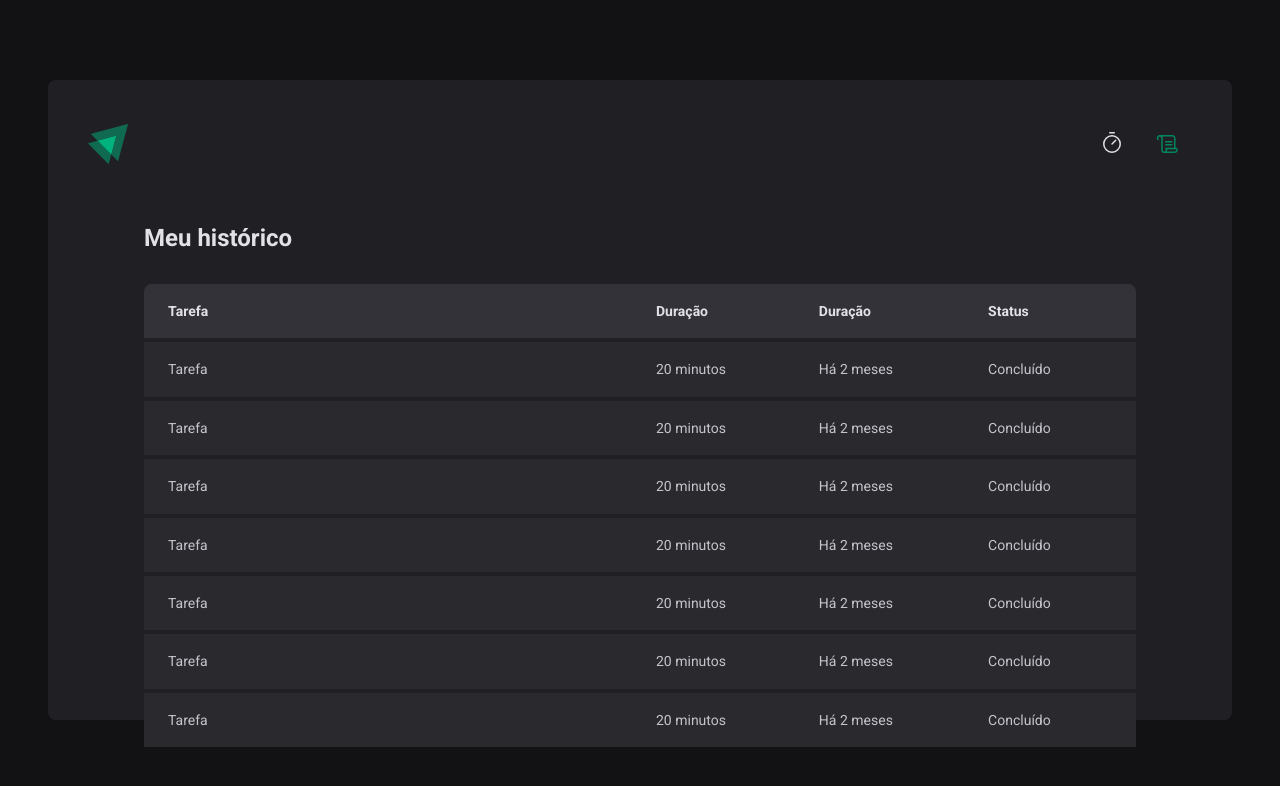
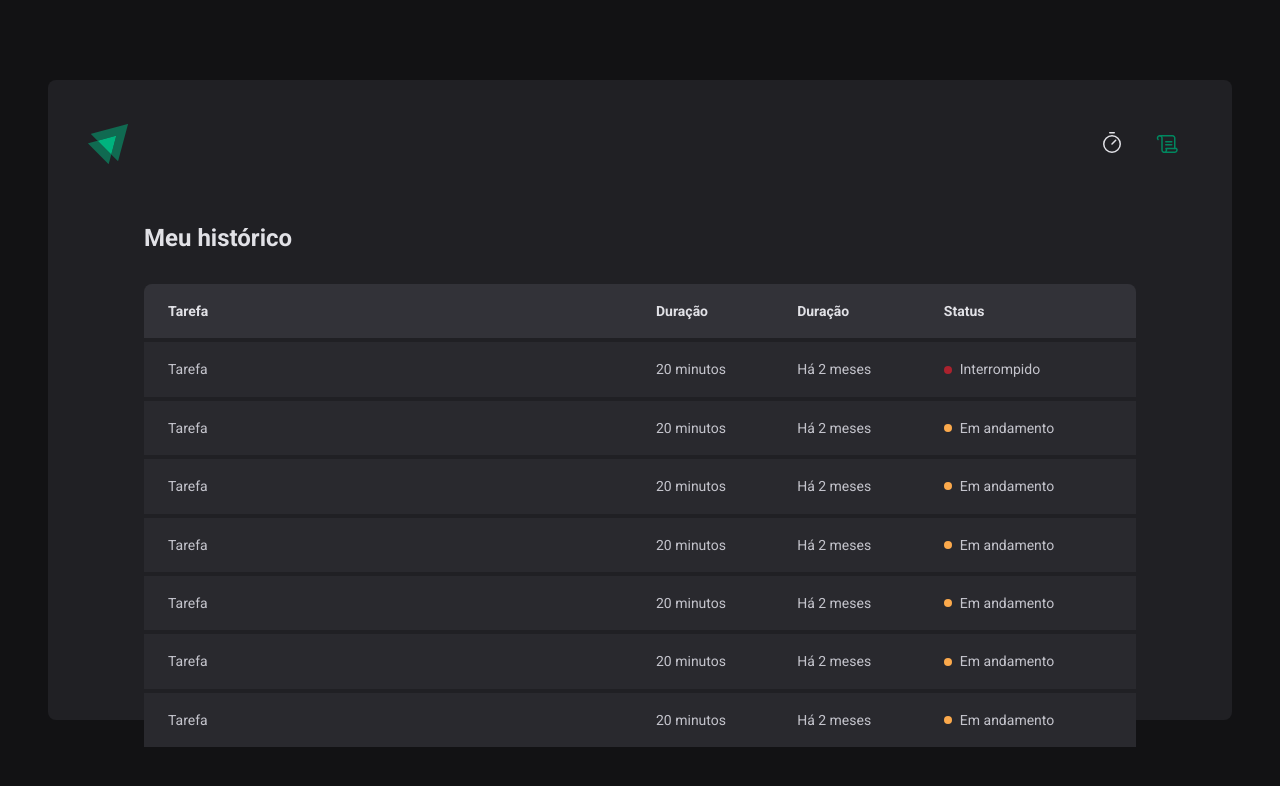
Before and after one commit to thiagomarim/ignite-timer, a React (Vite) app: page /history in a window 1280 px wide. Shown: the top 786 px of the page. Built offline with nearby package versions, Linux system fonts and the light colour scheme.

Commit message:
history style completo

```diff
--- a/src/pages/History/index.tsx
+++ b/src/pages/History/index.tsx
@@ -1,4 +1,4 @@
-import { HistoryContainer, HistoryList } from "./styles";
+import { HistoryContainer, HistoryList, Status } from "./styles";
 
 export function History() {
   return (
@@ -20,43 +20,57 @@ export function History() {
               <td>Tarefa</td>
               <td>20 minutos</td>
               <td>Há 2 meses</td>
-              <td>Concluído</td>
+              <td>
+                <Status statusColor="red">Interrompido</Status>
+              </td>
             </tr>
             <tr>
               <td>Tarefa</td>
               <td>20 minutos</td>
               <td>Há 2 meses</td>
-              <td>Concluído</td>
+              <td>
+                <Status statusColor="yellow">Em andamento</Status>
+              </td>
             </tr>
             <tr>
               <td>Tarefa</td>
               <td>20 minutos</td>
               <td>Há 2 meses</td>
-              <td>Concluído</td>
+              <td>
+                <Status statusColor="yellow">Em andamento</Status>
+              </td>
             </tr>
             <tr>
               <td>Tarefa</td>
               <td>20 minutos</td>
               <td>Há 2 meses</td>
-              <td>Concluído</td>
+              <td>
+                <Status statusColor="yellow">Em andamento</Status>
+              </td>
             </tr>
             <tr>
               <td>Tarefa</td>
               <td>20 minutos</td>
               <td>Há 2 meses</td>
-              <td>Concluído</td>
+              <td>
+                <Status statusColor="yellow">Em andamento</Status>
+              </td>
             </tr>
             <tr>
               <td>Tarefa</td>
               <td>20 minutos</td>
               <td>Há 2 meses</td>
-              <td>Concluído</td>
+              <td>
+                <Status statusColor="yellow">Em andamento</Status>
+              </td>
             </tr>
             <tr>
               <td>Tarefa</td>
               <td>20 minutos</td>
               <td>Há 2 meses</td>
-              <td>Concluído</td>
+              <td>
+                <Status statusColor="yellow">Em andamento</Status>
+              </td>
             </tr>
           </tbody>
         </table>
--- a/src/pages/History/styles.ts
+++ b/src/pages/History/styles.ts
@@ -51,3 +51,26 @@ export const HistoryList = styled.div`
     }
   }
 `;
+
+const STATUS_COLORS = {
+  yellow: "yellow-500",
+  green: "green-500",
+  red: "red-500",
+} as const;
+
+interface StatusProps {
+  statusColor: keyof typeof STATUS_COLORS;
+}
+
+export const Status = styled.span<StatusProps>`
+  display: flex;
+  align-items: center;
+  gap: 0.5rem;
+  &::before {
+    content: "";
+    width: 0.5rem;
+    height: 0.5rem;
+    border-radius: 9999px;
+    background: ${(props) => props.theme[STATUS_COLORS[props.statusColor]]};
+  }
+`;
```
